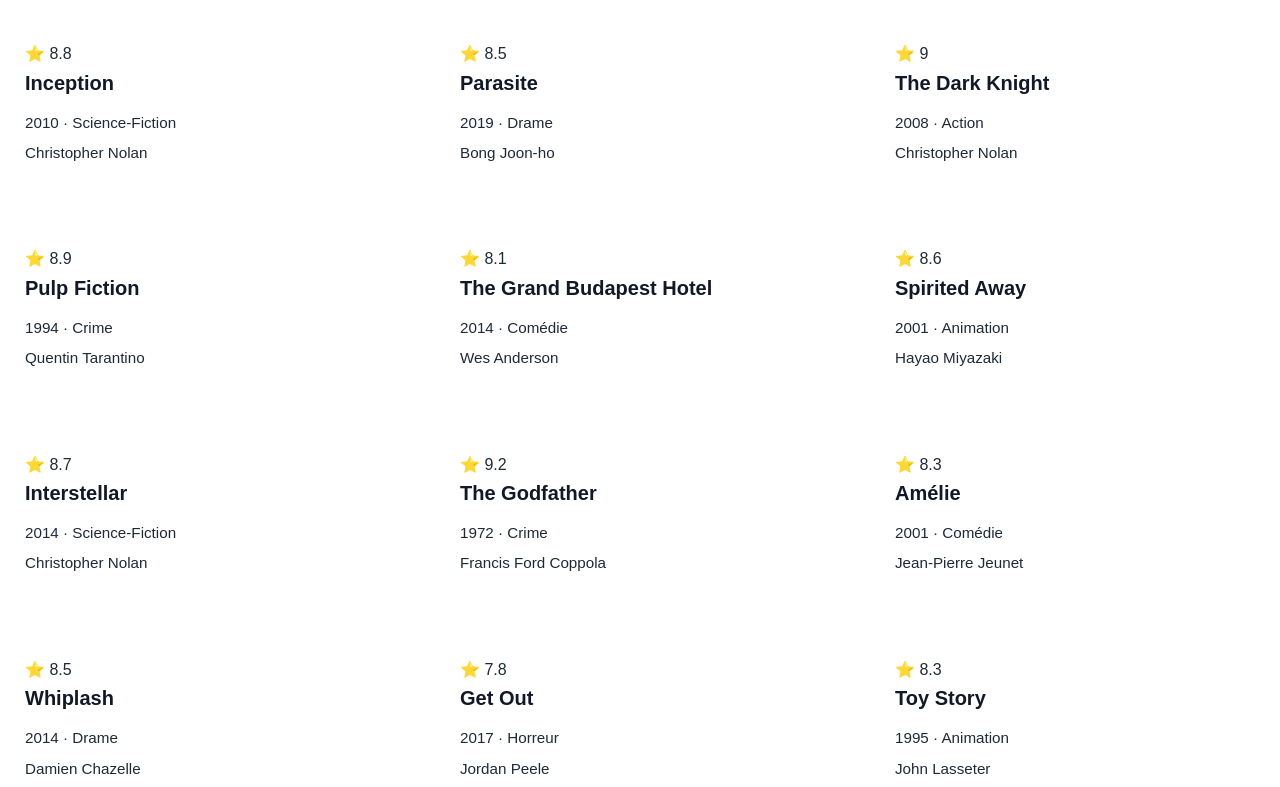
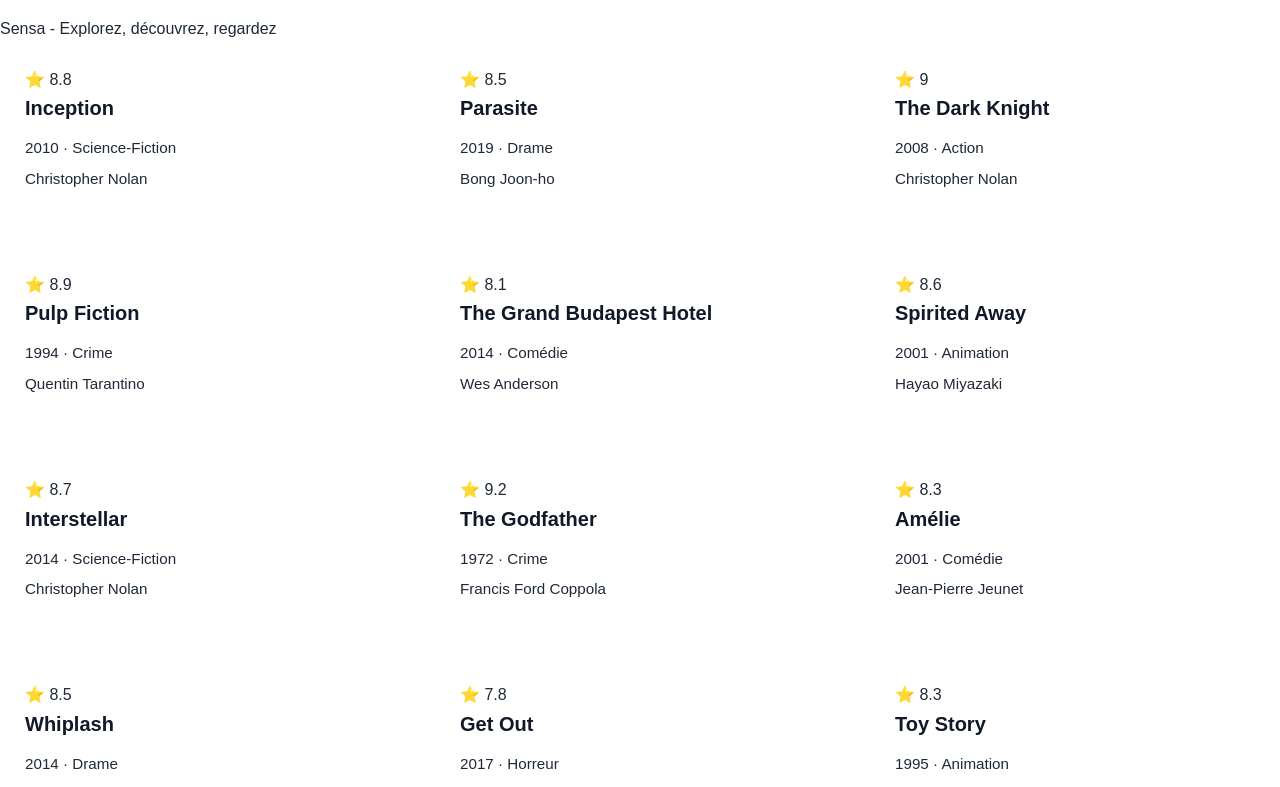
Before and after one commit to AgKenza/movie-explorer.pdf, a plain HTML site: page Projet - Plateforme d'affichage de films/index.html in a window 1280 px wide. Shown: the part 55-842 px from the top of the page. Drawn offline with Linux system fonts and the light colour scheme.

Commit message:
Mission 4 : Ajout du slogan

```diff
--- a/Projet - Plateforme d'affichage de films/index.html
+++ b/Projet - Plateforme d'affichage de films/index.html
@@ -5,6 +5,7 @@
     <section class="movies-section">
       <div class="section-header">
         <h2>Sensa</h2>
+        <p>Sensa - Explorez, découvrez, regardez</p>
       </div>
 
       <div id="movies" class="movies-grid"></div>
```
